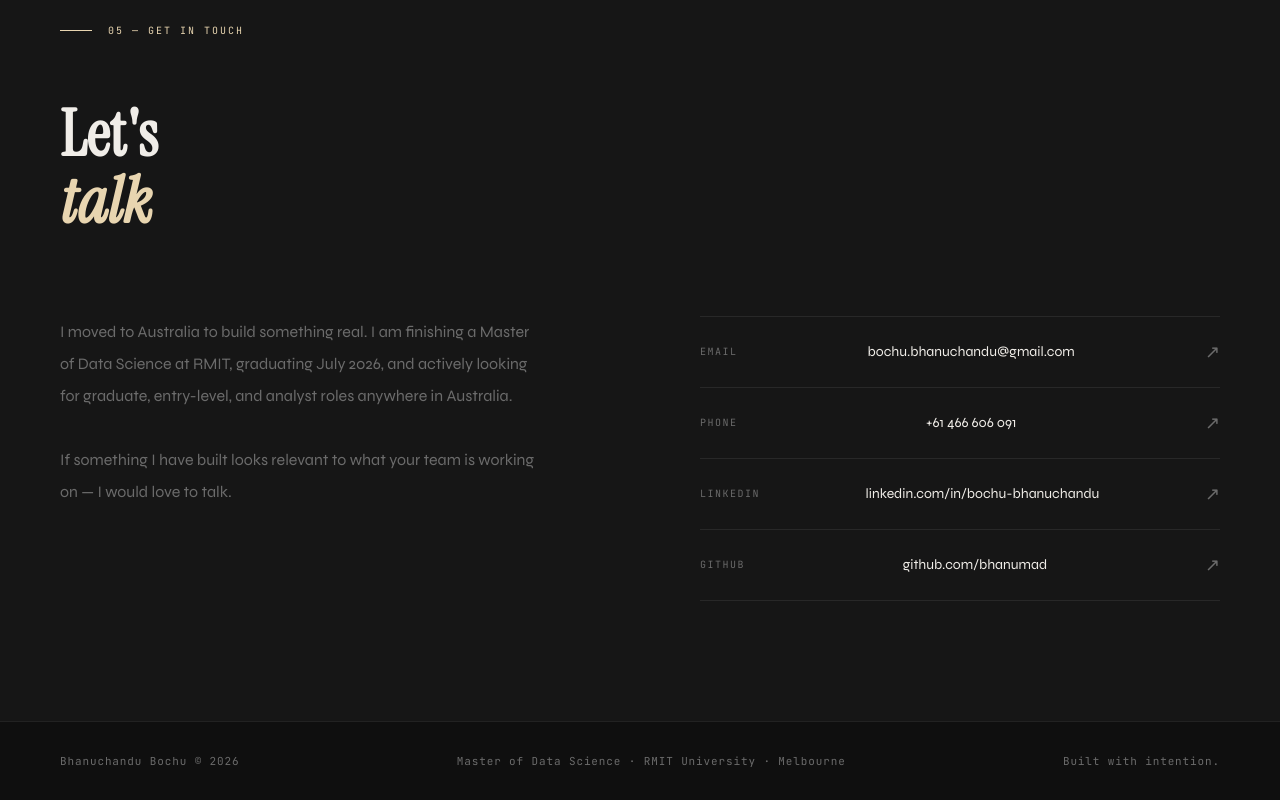
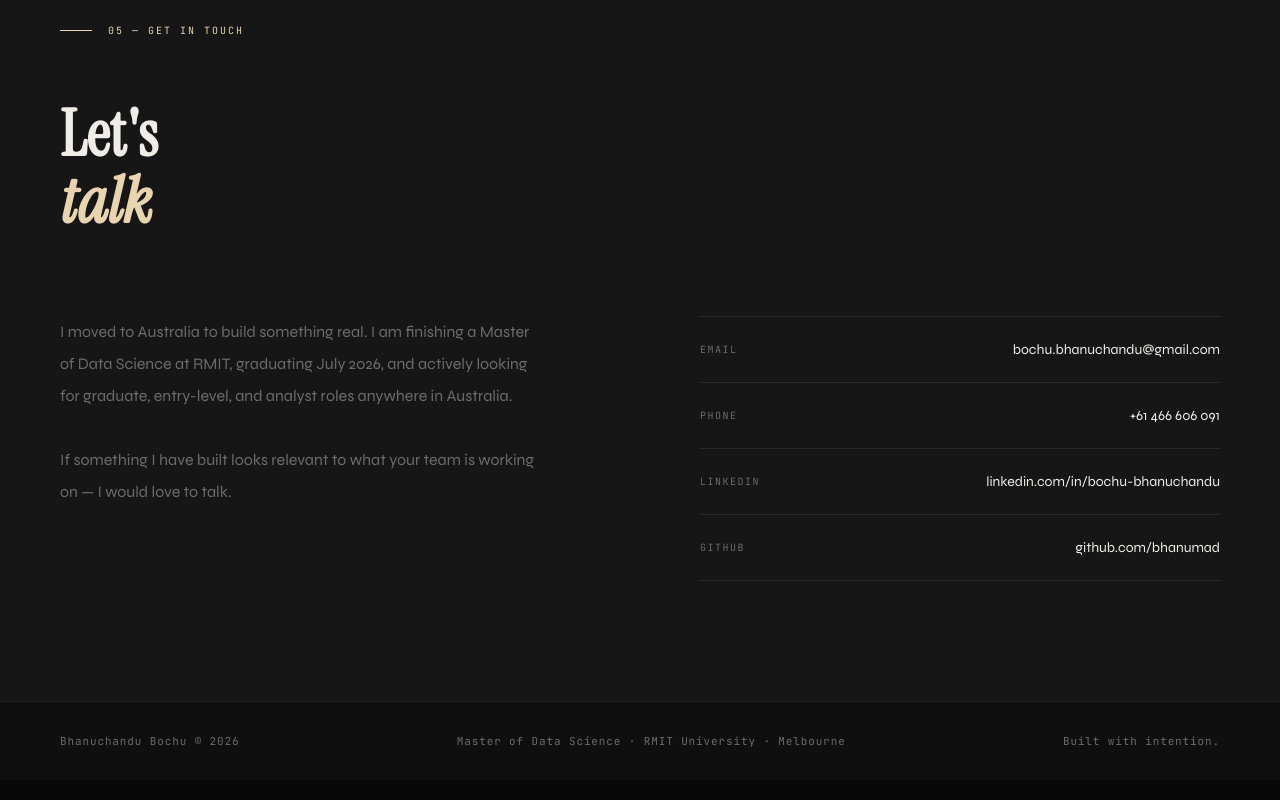
Before and after one commit to bhanumad/bhanumad.github.io, a plain HTML site: page index.html in a window 1280 px wide. Shown: the part 5016-5816 px from the top of the page. Drawn offline with Linux system fonts and the light colour scheme.

Commit message:
updated the html

```diff
--- a/index.html
+++ b/index.html
@@ -1088,22 +1088,18 @@ footer span {
         <a href="mailto:bochu.bhanuchandu@gmail.com" class="contact-link">
           <span class="contact-link-label">Email</span>
           <span class="contact-link-val">bochu.bhanuchandu@gmail.com</span>
-          <span class="contact-arrow">↗</span>
         </a>
         <a href="tel:+61466606091" class="contact-link">
           <span class="contact-link-label">Phone</span>
           <span class="contact-link-val">+61 466 606 091</span>
-          <span class="contact-arrow">↗</span>
         </a>
         <a href="https://www.linkedin.com/in/bochu-bhanuchandu" target="_blank" class="contact-link">
           <span class="contact-link-label">LinkedIn</span>
           <span class="contact-link-val">linkedin.com/in/bochu-bhanuchandu</span>
-          <span class="contact-arrow">↗</span>
         </a>
         <a href="https://github.com/bhanumad" target="_blank" class="contact-link">
           <span class="contact-link-label">GitHub</span>
           <span class="contact-link-val">github.com/bhanumad</span>
-          <span class="contact-arrow">↗</span>
         </a>
       </div>
     </div>
```
